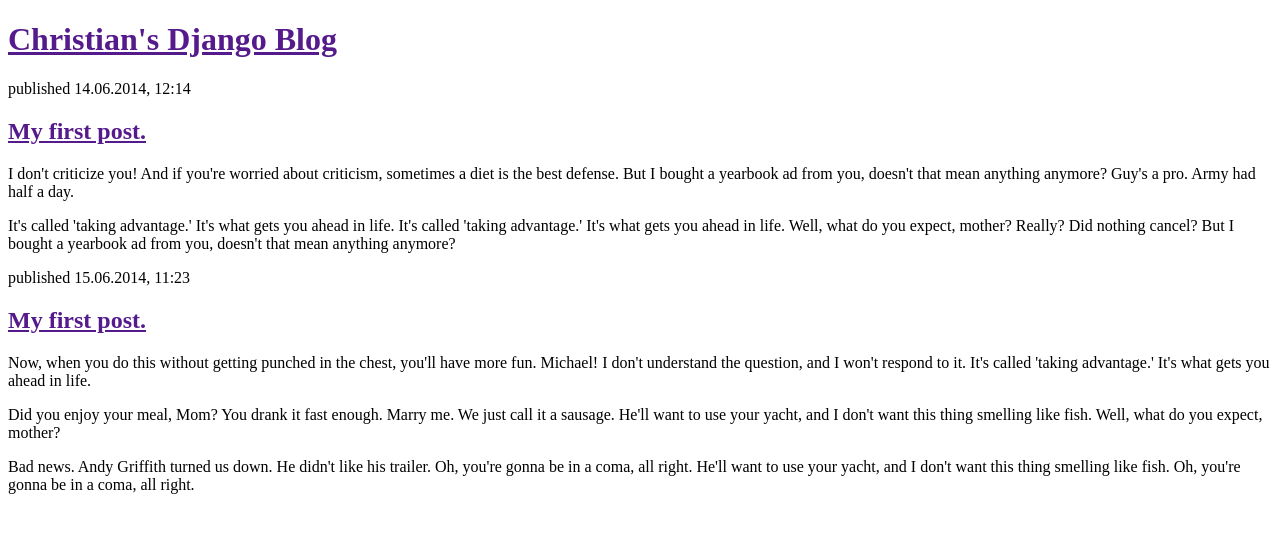
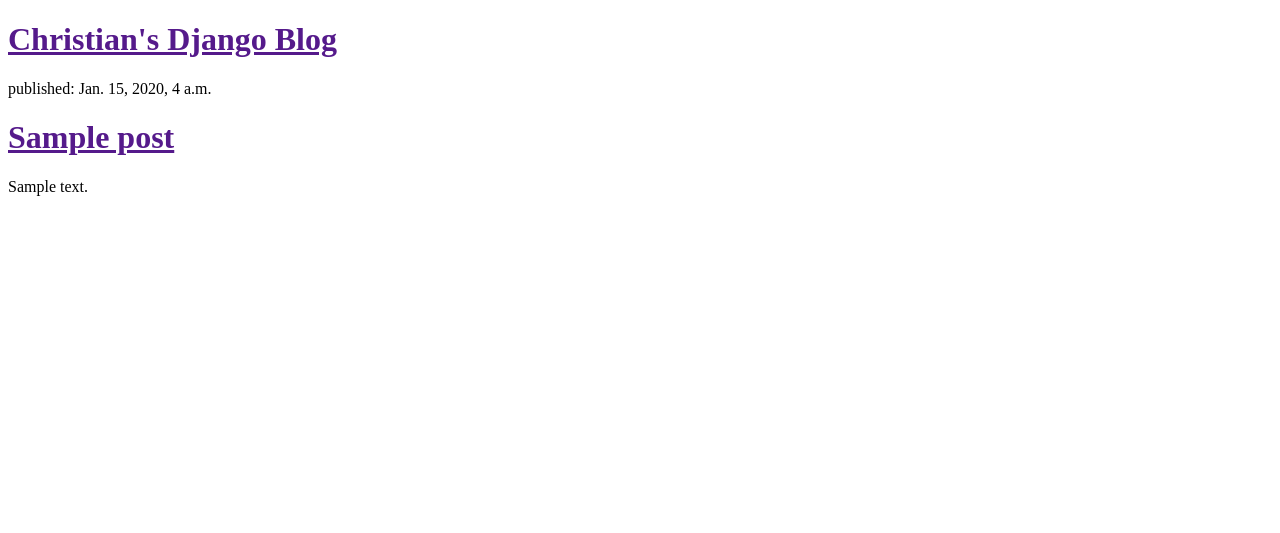
Before and after one commit to omahane/my-first-blog, a Django app: template blog/templates/blog/post_list.html in a window 1280 px wide. Shown: the top 533 px of the page. Run offline with Django 3.2, Linux system fonts and the light colour scheme; the template is opened without the code that fills it: values that come from a table or form of the project are taken from there, others are empty; tables that the repository leaves empty hold one stand-in row (values such as "Sample post").

Commit message:
Adds ORM to post_list

```diff
--- a/blog/templates/blog/post_list.html
+++ b/blog/templates/blog/post_list.html
@@ -7,20 +7,13 @@
     <div>
       <h1><a href="">Christian's Django Blog</a></h1>
     </div>
+  {% for post in posts %}
     <div>
-      <p>published 14.06.2014, 12:14</p>
-      <h2><a href="">My first post.</a></h2>
-        <p>I don't criticize you! And if you're worried about criticism, sometimes a diet is the best defense. But I bought a yearbook ad from you, doesn't that mean anything anymore? Guy's a pro. Army had half a day.<p>
-        <p>It's called 'taking advantage.' It's what gets you ahead in life. It's called 'taking advantage.' It's what gets you ahead in life. Well, what do you expect, mother? Really? Did nothing cancel? But I bought a yearbook ad from you, doesn't that mean anything anymore?</p>
+      <p>published: {{ post.published_date }}</p>
+      <h1><a href="">{{ post.title }}</a></h1>
+      <p>{{ post.text|linebreaksbr }}</p>
     </div>
-    <div>
-      <p>published 15.06.2014, 11:23</p>
-      <h2><a href="">My first post.</a></h2>
-      <p>Now, when you do this without getting punched in the chest, you'll have more fun. Michael! I don't understand the question, and I won't respond to it. It's called 'taking advantage.' It's what gets you ahead in life.</p>
-      <p>Did you enjoy your meal, Mom? You drank it fast enough. Marry me. We just call it a sausage. He'll want to use your yacht, and I don't want this thing smelling like fish. Well, what do you expect, mother?</p>
-      <p>Bad news. Andy Griffith turned us down. He didn't like his trailer. Oh, you're gonna be in a coma, all right. He'll want to use your yacht, and I don't want this thing smelling like fish. Oh, you're gonna be in a coma, all right.</p>
-
-    </div>
+  {% endfor %}
 
   </body>
 </html>
--- a/blog/views.py
+++ b/blog/views.py
@@ -1,5 +1,8 @@
 from django.shortcuts import render
+from django.utils import timezone
+from .models import Post
 
 # Create your views here.
 def post_list(request):
-    return render(request, 'blog/post_list.html', {})
+    posts = Post.objects.filter(published_date__lte=timezone.now()).order_by('published_date')
+    return render(request, 'blog/post_list.html', {'posts':posts})
```
